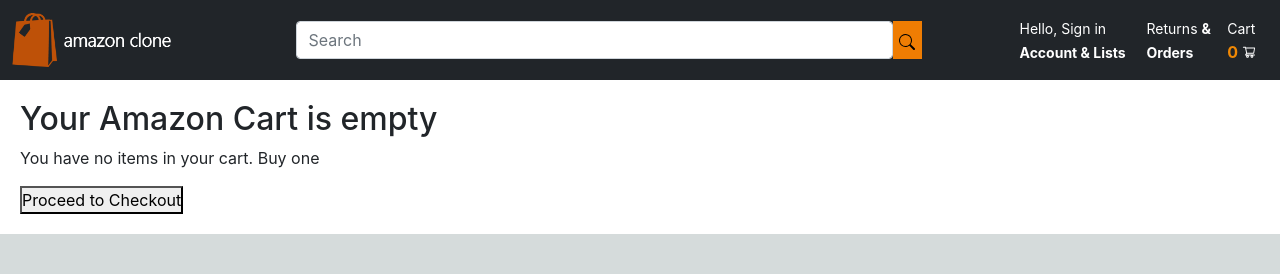
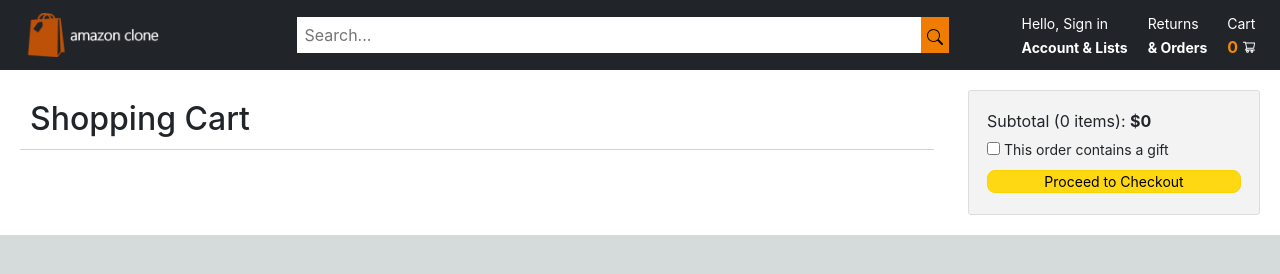
Before and after one commit to yulyzulu/amazon-clone, a React app: page /checkout in a window 1280 px wide. Built offline with nearby package versions, Linux system fonts and the light colour scheme.

Commit message:
Added checkout and Api Context

```diff
--- a/package.json
+++ b/package.json
@@ -10,6 +10,7 @@
     "firebase": "^9.0.1",
     "react": "^17.0.2",
     "react-bootstrap": "^1.6.1",
+    "react-currency-format": "^1.0.0",
     "react-dom": "^17.0.2",
     "react-icons": "^4.2.0",
     "react-router-dom": "^5.3.0",
--- a/src/components/Checkout/Checkout.js
+++ b/src/components/Checkout/Checkout.js
@@ -1,16 +1,26 @@
 import React from 'react';
 import './Checkout.css';
 import { Subtotal } from '../Subtotal/Subtotal';
+import { useStateValue } from '../StateProvider';
+import { SelectedProduct } from '../SelectedProduct/SelectedProduct';
 
 const Checkout = () => {
+  const [{ cart }] = useStateValue();
+  console.log(cart)
   return (
     <div className="checkout row">
-      <div className="chec kout__left">
-        <h2>Your Amazon Cart is empty</h2>
-        <p>You have no items in your cart. Buy one</p>
+      <div className="col-12 col-md-8 col-xl-9 checkout__left">
+        {/* <h2>Your Amazon Cart is empty</h2>
+        <p>You have no items in your cart. Buy one</p> */}
+        <h2 className="checkout__title">Shopping Cart</h2>
+        {
+          cart.map(item => (
+            <SelectedProduct item={item} />
+          ))
+        }
+      </div>
+    <div className=" col-12 col-md-4 col-xl-3 checkout__rigth">
 
-      </div>
-    <div className="checkout__rigth">
       <Subtotal />
     </div>
     </div>
--- a/src/components/Navbar/Navbar.css
+++ b/src/components/Header/Header.css
@@ -1,3 +1,6 @@
+/* .navigation {
+  height: 65px;
+} */
 
 .header__logo {
   width: 180px;
@@ -14,6 +17,22 @@
   color: white;
   font-size: 14px;
 }
+
+.header__link {
+  text-decoration: none;
+  margin-left: 10px;
+  margin-right: 10px;
+}
+
+.header__form {
+  border: 1px solid #212529;
+  border-radius: 10px;
+}
+
+.header__input {
+  border: none;
+}
+
 .header__search-icon {
   background-color: rgba(255, 132, 0, 0.931);
   width: 30px;
--- /dev/null
+++ b/src/components/Header/Header.js
@@ -0,0 +1,64 @@
+import React from 'react';
+import './Header.css';
+import logo from '../../static/amazon-logo.png';
+import Navbar from 'react-bootstrap/Navbar';
+import {Nav} from 'react-bootstrap';
+import { Link } from 'react-router-dom';
+import { BsSearch } from "react-icons/bs";
+import {AiOutlineShoppingCart} from "react-icons/ai";
+import { useStateValue } from '../StateProvider';
+
+const Header = () => {
+
+  const [{cart}, dispatch] = useStateValue();
+  console.log('header', cart)
+  console.log(dispatch)
+
+  return (
+    <header>
+      <Navbar bg="dark" expand="lg" variant="dark" className="navigation">
+        <Navbar.Brand href="/">
+          <img src={logo} className="header__logo px-3" alt="Amazon logo" />
+        </Navbar.Brand>
+        <Navbar.Toggle aria-controls="navbarScroll" className="mx-2" />
+        <Navbar.Collapse id="navbarScroll">
+          <form className="d-flex header__form col-10 offset-1 col-md-7 offset-md-1">
+            <input
+              type="search"
+              placeholder="Search..."
+              className="col-12 header__input mr-2 px-2"
+              aria-label="Search"
+            />
+            <button className="header__search-icon" id="search-addon"><BsSearch /></button>
+          </form>
+
+          <Nav
+            className="ml-auto my-2 my-lg-0 offset-1"
+            style={{ maxHeight: '100px' }}
+            navbarScroll
+          >
+            <Link to="/login" className="header__link" >
+              <span className="header__lineOne">Hello, Sign in </span><br/>
+              <span className="header__lineTwo">Account & Lists</span>
+            </Link>
+            <Link to="/" className="header__link">
+              <span className="header__lineOne">Returns </span><br/>
+              <span className="header__lineTwo">   & Orders</span>
+            </Link>
+            <Link to="/checkout" className="header__link me-3">
+              <span className="header__lineOne">Cart</span>
+              <div className="d-flex">
+                <span className="header__cart pe-1">{cart?.length} </span>
+                <span className="header__lineTwo">
+                  <AiOutlineShoppingCart />
+                </span>
+              </div>
+            </Link>
+          </Nav>
+        </Navbar.Collapse>
+      </Navbar>
+    </header>
+  );
+}
+
+export {Header};
--- a/src/components/Login/Login.js
+++ b/src/components/Login/Login.js
@@ -25,8 +25,8 @@
           <a href="https://www.amazon.com/gp/help/customer/display.html/ref=ap_signin_notification_privacy_notice?ie=UTF8&nodeId=468496" target="blank"> Privacy Notice</a>
         </p>
       </div>
-      <p className="pt-3">New to Amazon?</p>
-      <button type="button" className="login__signUpButton ">Create your Amazon account</button>
+      <p className="pt-3 mb-0">New to Amazon?</p>
+      <button type="button" className="login__signUpButton pt-0">Create your Amazon account</button>
     </section>
   );
 };
--- a/src/components/Navbar/Navbar.js
+++ /dev/null
@@ -1,56 +0,0 @@
-import React from 'react';
-import './Navbar.css';
-import logo from '../../static/amazon-logo.png';
-import Navbar from 'react-bootstrap/Navbar';
-import {Nav, Form, FormControl} from 'react-bootstrap';
-import { BsSearch } from "react-icons/bs";
-import {AiOutlineShoppingCart} from "react-icons/ai";
-import { useStateValue } from '../StateProvider';
-
-const NavbarHeader = () => {
-
-  const [{cart}, dispatch] = useStateValue();
-  console.log('header', cart)
-  console.log(dispatch)
-
-  return (
-    <header>
-      <Navbar bg="dark" expand="lg" variant="dark" className="navigation">
-        <Navbar.Brand href="/">
-          <img src={logo} className="header__logo" alt="Amazon logo" />
-        </Navbar.Brand>
-        <Navbar.Toggle aria-controls="navbarScroll" />
-        <Navbar.Collapse id="navbarScroll">
-          <Form className="d-flex col-10 offset-1 col-md-7 offset-md-1">
-            <FormControl
-              type="search"
-              placeholder="Search"
-              className="mr-2"
-              aria-label="Search"
-            />
-            {/* <Button variant="outline-success">Search</Button> */}
-            <button className="header__search-icon b-none" id="search-addon"><BsSearch /></button>
-          </Form>
-
-          <Nav
-            className="ml-auto my-2 my-lg-0 offset-1"
-            style={{ maxHeight: '100px' }}
-            navbarScroll
-          >
-            <Nav.Link href="/login" ><span className="header__lineOne">Hello, Sign in </span><span className="header__lineTwo">Account & Lists</span></Nav.Link>
-            <Nav.Link href="/"> <span className="header__lineOne">Returns </span><span className="header__lineTwo">   & Orders</span></Nav.Link>
-            <Nav.Link href="/checkout" className="me-3">
-              <span className="header__lineOne">Cart</span>
-              <div className="d-flex">
-                <span className="header__cart pe-1">{cart.length} </span>
-                <span className="header__lineTwo"> <AiOutlineShoppingCart /></span>
-              </div>
-            </Nav.Link>
-          </Nav>
-        </Navbar.Collapse>
-      </Navbar>
-    </header>
-  );
-}
-
-export {NavbarHeader};
--- a/src/components/Product/Product.css
+++ b/src/components/Product/Product.css
@@ -9,10 +9,10 @@
   padding: 20px;
   padding-bottom: 5px;
 }
-
+/*
 .product__rating {
   color: yellow;
-}
+} */
 
 /* .product__price {
   margin-top: 0;
@@ -25,5 +25,8 @@
 
 .product__cart {
   margin-top: 10px;
-  border-radius: 30px;
+  border-radius: 20px;
+  background-color: rgb(255, 208, 0);
+  border: 1px solid;
+  border-color: rgb(255, 208, 0);
 }
--- /dev/null
+++ b/src/components/SelectedProduct/SelectedProduct.css
@@ -0,0 +1,11 @@
+.selected {
+  display: flex;
+
+  padding: 15px;
+  border-bottom: 1 solid red;
+}
+/*
+.selected__image {
+  width: 170px;
+
+} */
--- /dev/null
+++ b/src/components/SelectedProduct/SelectedProduct.js
@@ -0,0 +1,19 @@
+import React from 'react';
+
+import './SelectedProduct.css';
+
+const SelectedProduct = ({ item }) => {
+  console.log('selected', item);
+  return (
+    <div className="selected row">
+      <img className="col-12 col-md-3 selected__image" src={item.image} alt={item.title} />
+      <div className="col-12 col-md-9">
+        <h5 className="col-11 col-md-11">{item.title}</h5>
+        <p className="col-1">${item.price}</p>
+        <button className="col-2 " type="button">Delete</button>
+      </div>
+    </div>
+  );
+};
+
+export { SelectedProduct };
--- /dev/null
+++ b/src/components/Subtotal/Subtotal.css
@@ -0,0 +1,21 @@
+.subtotal {
+  display: flex;
+  flex-direction: column;
+  justify-content: space-between;
+  /* width: 300px; */
+  height: 125px;
+  padding: 18px;
+  background-color: #f3f3f3;
+  border: 1px solid #dddddd;
+  border-radius: 3px;
+}
+
+.subtotal__button {
+  background: #FFD814;
+  border: 1px solid #FCD200;
+  border-radius: 8px;
+  margin-top: 5px;
+  margin-bottom: 3px;
+  font-size: 14px;
+  color: black;
+}
--- a/src/components/Subtotal/Subtotal.js
+++ b/src/components/Subtotal/Subtotal.js
@@ -1,9 +1,31 @@
 import React from 'react';
+import './Subtotal.css';
+import CurrencyFormat from 'react-currency-format';
+import { useStateValue } from '../StateProvider';
+import { getCartTotal } from '../../reducer/reducer';
 
 const Subtotal = () => {
+  const [{ cart }] = useStateValue();
+
   return (
     <div className="subtotal">
-      <button>Proceed to Checkout</button>
+      <CurrencyFormat
+        renderText= {(value) => (
+          <>
+            <p className="mb-0">Subtotal ({cart?.length} {cart.length === 1 ? 'item': 'items'}): <strong>{value}</strong></p>
+            <small className="subtotal__gift ">
+              <input type="checkbox" className="me-1" />
+              This order contains a gift
+            </small>
+          </>
+        )}
+        decimalScale={2}
+        value={getCartTotal(cart)}
+        displayType={"text"}
+        thousandSeparator={true}
+        prefix={"$"}
+      />
+      <button className="subtotal__button">Proceed to Checkout</button>
     </div>
   );
 };
--- a/src/reducer/reducer.js
+++ b/src/reducer/reducer.js
@@ -1,6 +1,9 @@
 export const initialState = {
   cart: [],
 };
+
+export const getCartTotal = (cart) =>
+  cart.reduce((total, item) => item.price + total, 0);
 
 const reducer = (state, action) => {
   console.log(action)
--- a/src/routes/App.js
+++ b/src/routes/App.js
@@ -1,7 +1,7 @@
 import './App.css';
 import { BrowserRouter, Switch, Route} from 'react-router-dom';
 import { Home } from '../views/Home';
-import { NavbarHeader } from '../components/Navbar/Navbar';
+import { Header } from '../components/Header/Header';
 import { Footer } from '../components/Footer/Footer';
 import { Login } from '../components/Login/Login';
 import { NotFound } from '../components/NotFound/NotFound';
@@ -14,12 +14,12 @@
       {/* <Layout> */}
         <Switch>
           <Route exact path="/" >
-            <NavbarHeader />
+            <Header />
             <Home />
             <Footer />
           </Route>
           <Route exact path="/checkout">
-            <NavbarHeader />
+            <Header />
             <Checkout />
           </Route>
           <Route exact path="/login" component={Login} />
```
Also changed, not shown: src/components/Product/Product.js (+9 -7 lines), src/components/StateProvider.js (+4 -3 lines), 1 other file.
